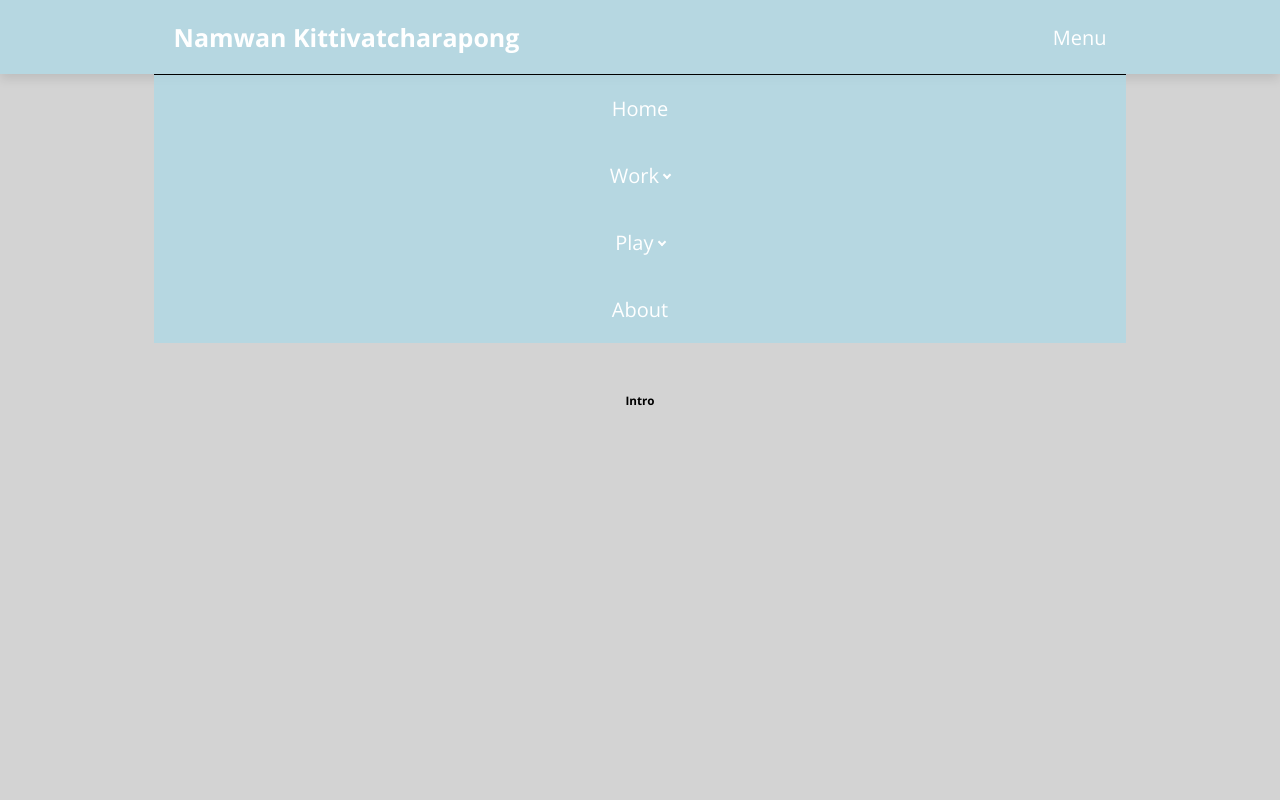
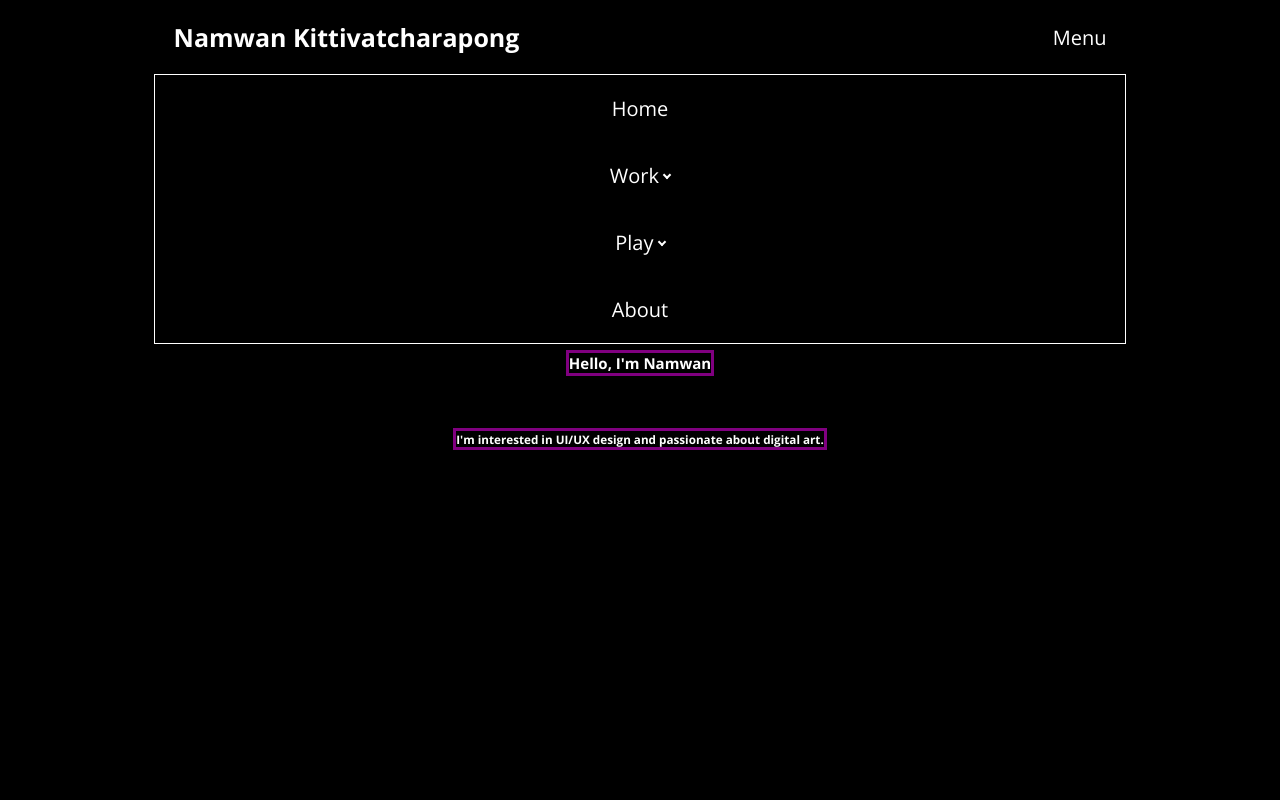
Before and after one commit to namwandk/namwandk.github.io, a plain HTML site: page index.html in a window 1280 px wide. Both pictures are taken after a click on the label "Menu". Shown: the top 800 px of the page. Drawn offline with nearby package versions, Linux system fonts and the light colour scheme.

Commit message:
change to black

```diff
--- a/index.html
+++ b/index.html
@@ -42,7 +42,10 @@
         <!--intro-->
         <section id="intro-container">
             <section id="intro">
-                <h1>Intro</h1>
+                <h2>Hello, I'm Namwan</h2>
+                <h3>I'm interested in UI/UX design and passionate
+                    about digital art.
+                </h3>
             </section>
         </section>
         <!--end of intro-->
--- a/style2.css
+++ b/style2.css
@@ -34,7 +34,7 @@ html{
     top:0;
     left:0;
     right:0;
-    background:rgba(173,216,230,75%);
+    background:rgba(0,0,0,75%);
     box-shadow:0 5px 10px rgba(0,0,0,.1);
 }
 
@@ -73,8 +73,8 @@ html{
 }
 
 #nav-container #nav ul li a:hover{
-    background:lightblue;
-    color:grey;
+    background:rgba(0,0,0,85%);
+    color:rgba(211,211,211,90%);
 }
 
 #nav ul li ul{
@@ -83,7 +83,7 @@ html{
     position:absolute;
     left:0;
     width:150px;
-    background:lightblue;
+    background:rgba(0,0,0,75%);
     display:none;
 }
 
@@ -118,8 +118,8 @@ html{
         left:0;
         right:0;
         margin:0 12%;
-        background:rgba(173,216,230,75%);
-        border-top: 1px solid black;
+        background:rgba(0,0,0,75%);
+        border: 1px solid white;
         display:none;
     }
 
@@ -133,7 +133,7 @@ html{
     }
 
     #nav-bar #nav ul li ul li{
-        background:lightblue;
+        background:rgba(0,0,0,85%);
     }
 
     #menu-bar:checked ~ #nav{
@@ -160,11 +160,18 @@ html{
 
 /**intro section**/
 #intro{
-    background-color:lightgrey;
+    background-color:black;
     height:100vh;
     display:flex;
     align-items:center;
     justify-content: center;
+    flex-direction:column;
+}
+
+#intro h2, #intro h3{
+    margin: 2% 0;
+    border:solid purple;
+    color:white;
 }
 /**end of intro section**/
 
```
